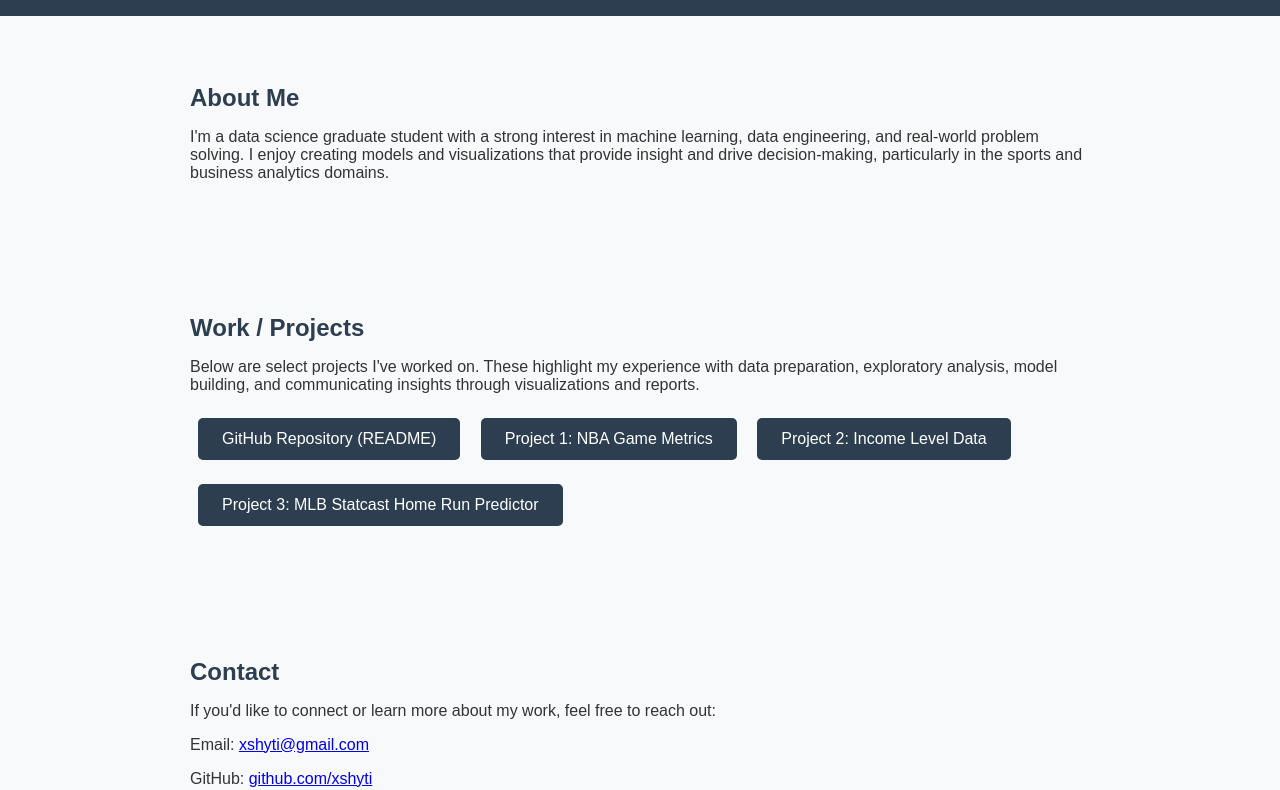
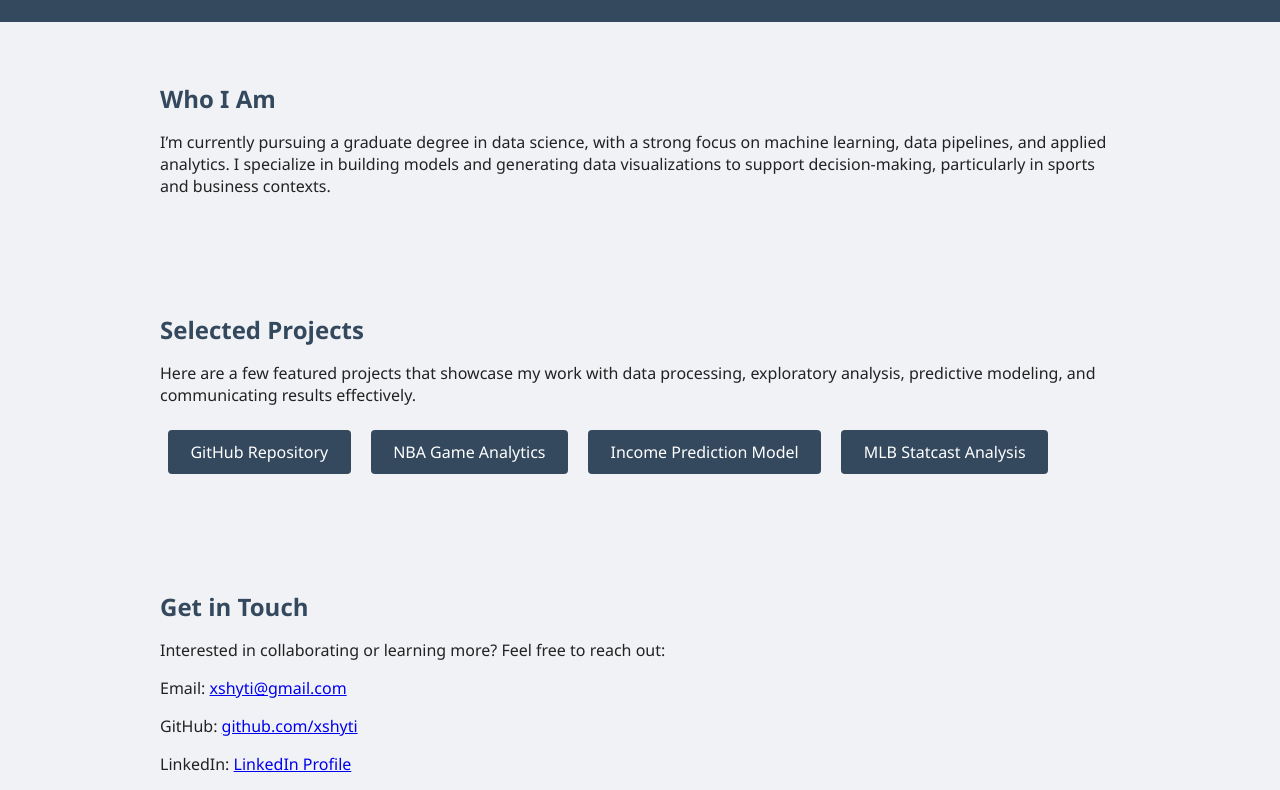
Before and after one commit to xshyti/xshyti.github.io, a plain HTML site: page index.html in a window 1280 px wide. Shown: the part 96-886 px from the top of the page. Drawn offline with Linux system fonts and the light colour scheme.

Commit message:
Update to index.html

```diff
--- a/index.html
+++ b/index.html
@@ -3,30 +3,30 @@
 <head>
   <meta charset="UTF-8" />
   <meta name="viewport" content="width=device-width, initial-scale=1.0"/>
-  <title>Xhoi Shyti | Data Science Portfolio</title>
+  <title>Xhoi Shyti | Portfolio in Data Science</title>
   <style>
     body {
-      font-family: Arial, sans-serif;
+      font-family: 'Segoe UI', sans-serif;
       margin: 0;
-      background-color: #f8f9fa;
-      color: #333;
+      background-color: #f0f2f5;
+      color: #222;
     }
 
     header {
-      background-color: #2c3e50;
-      color: white;
+      background-color: #34495e;
+      color: #fff;
       padding: 1rem 0;
       text-align: center;
       position: sticky;
       top: 0;
-      z-index: 1000;
+      z-index: 10;
     }
 
     nav a {
       margin: 0 1rem;
-      color: white;
+      color: #fff;
       text-decoration: none;
-      font-weight: bold;
+      font-weight: 600;
     }
 
     nav a:hover {
@@ -34,66 +34,66 @@
     }
 
     section {
-      padding: 3rem 2rem;
-      max-width: 900px;
+      padding: 2.5rem 2rem;
+      max-width: 960px;
       margin: auto;
     }
 
     h2 {
-      color: #2c3e50;
+      color: #34495e;
       margin-bottom: 1rem;
     }
 
-    .button {
+    .link-button {
       display: inline-block;
       margin: 0.5rem 0.5rem 1rem;
-      background-color: #2c3e50;
-      color: white;
-      padding: 0.75rem 1.5rem;
+      background-color: #34495e;
+      color: #fff;
+      padding: 0.7rem 1.4rem;
       text-decoration: none;
-      border-radius: 5px;
+      border-radius: 4px;
       font-size: 1rem;
       transition: background-color 0.3s ease;
     }
 
-    .button:hover {
-      background-color: #1a252f;
+    .link-button:hover {
+      background-color: #22313f;
     }
 
     footer {
       text-align: center;
-      padding: 2rem 1rem;
-      background-color: #e9ecef;
+      padding: 1.5rem 1rem;
+      background-color: #dfe4ea;
     }
   </style>
 </head>
 <body>
 
   <header>
-    <h1>Xhoi Shyti | Data Science Portfolio</h1>
+    <h1>Xhoi Shyti | Portfolio in Data Science</h1>
   </header>
 
-  <section id="about">
-    <h2>About Me</h2>
-    <p>I'm a data science graduate student with a strong interest in machine learning, data engineering, and real-world problem solving. I enjoy creating models and visualizations that provide insight and drive decision-making, particularly in the sports and business analytics domains.</p>
+  <section id="profile">
+    <h2>Who I Am</h2>
+    <p>I’m currently pursuing a graduate degree in data science, with a strong focus on machine learning, data pipelines, and applied analytics. I specialize in building models and generating data visualizations to support decision-making, particularly in sports and business contexts.</p>
   </section>
 
-  <section id="projects">
-    <h2>Work / Projects</h2>
-    <p>Below are select projects I've worked on. These highlight my experience with data preparation, exploratory analysis, model building, and communicating insights through visualizations and reports.</p>
+  <section id="portfolio">
+    <h2>Selected Projects</h2>
+    <p>Here are a few featured projects that showcase my work with data processing, exploratory analysis, predictive modeling, and communicating results effectively.</p>
 
-    <a href="https://github.com/xshyti/xshyti.github.io" class="button" target="_blank">GitHub Repository (README)</a>
-    <a href="https://github.com/xshyti/xshyti.github.io/tree/main/project_nba_game_metrics" class="button" target="_blank">Project 1: NBA Game Metrics</a>
-    <a href="https://github.com/xshyti/xshyti.github.io/tree/main/project_income_level_data" class="button" target="_blank">Project 2: Income Level Data</a>
-    <a href="https://github.com/xshyti/xshyti.github.io/tree/main/project_statcast_predictorss" class="button" target="_blank">Project 3: MLB Statcast Home Run Predictor</a>
+    <a href="https://github.com/xshyti/xshyti.github.io" class="link-button" target="_blank">GitHub Repository</a>
+    <a href="https://github.com/xshyti/xshyti.github.io/tree/main/project_nba_game_metrics" class="link-button" target="_blank">NBA Game Analytics</a>
+    <a href="https://github.com/xshyti/xshyti.github.io/tree/main/project_income_level_data" class="link-button" target="_blank">Income Prediction Model</a>
+    <a href="https://github.com/xshyti/xshyti.github.io/tree/main/project_statcast_predictorss" class="link-button" target="_blank">MLB Statcast Analysis</a>
   </section>
 
-  <section id="contact">
-    <h2>Contact</h2>
-    <p>If you'd like to connect or learn more about my work, feel free to reach out:</p>
+  <section id="connect">
+    <h2>Get in Touch</h2>
+    <p>Interested in collaborating or learning more? Feel free to reach out:</p>
     <p>Email: <a href="mailto:xshyti@gmail.com">xshyti@gmail.com</a></p>
     <p>GitHub: <a href="https://github.com/xshyti" target="_blank">github.com/xshyti</a></p>
-    <p>LinkedIn: <a href="https://www.linkedin.com/in/xhoi-shyti-049024154" target="_blank">LinkedIn</a></p>
+    <p>LinkedIn: <a href="https://www.linkedin.com/in/xhoi-shyti-049024154" target="_blank">LinkedIn Profile</a></p>
   </section>
 
   <footer>
```
Also changed, not shown: 2 other files.
